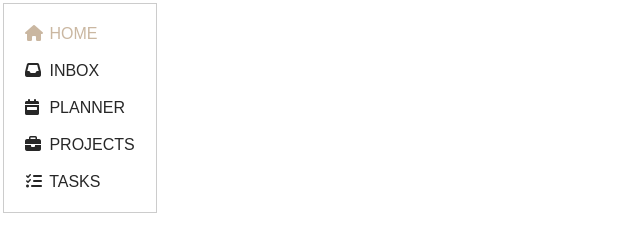
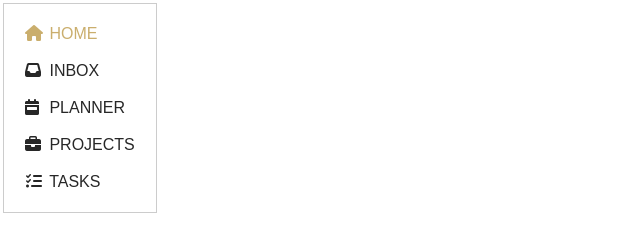
Before and after one commit to KatarzynaRusek/Notion, a plain HTML site: page navs/nav-gold.html in a window 1280 px wide. In both pictures the pointer is over the link "HOME". Shown: the full height of the page, 0-640 px from the left. Drawn offline with Linux system fonts and the light colour scheme.

Commit message:
Update nav-gold.html

```diff
--- a/navs/nav-gold.html
+++ b/navs/nav-gold.html
@@ -13,7 +13,7 @@
     <style>
         .navMenu a:hover {
 
-            color: #cab7a1;
+            color: #caae6d;
         }
     </style>
 </head>
```
